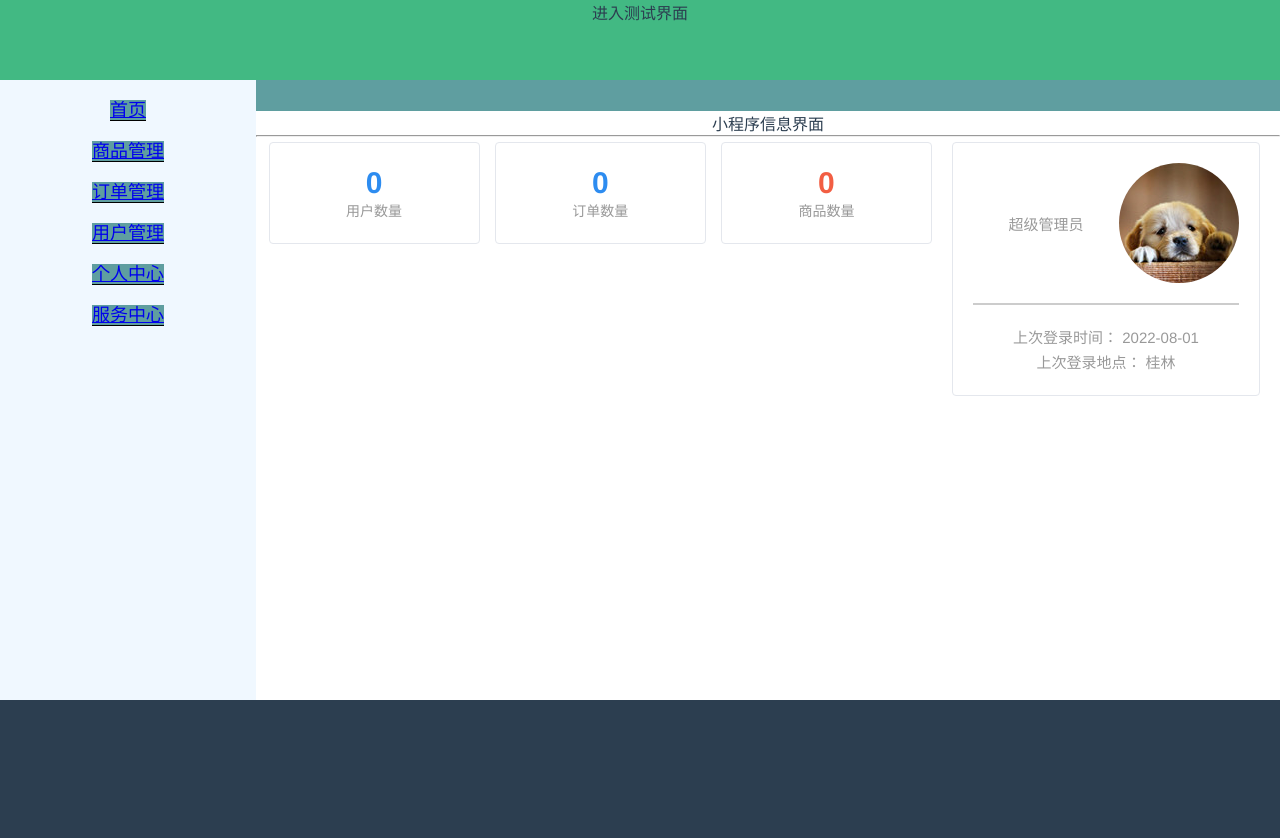
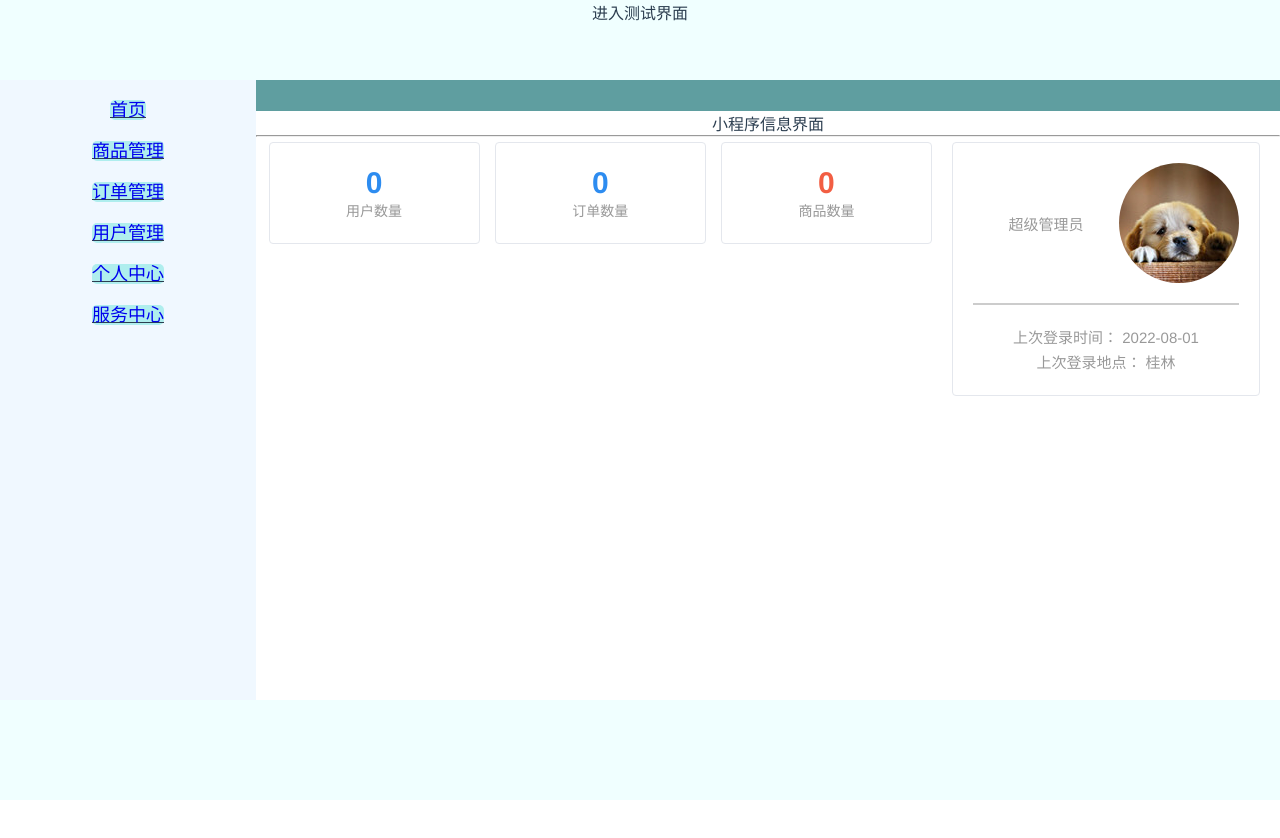
Before and after one commit to Kirito-VR/shop_manage, a Vue app: page /home/App in a window 1280 px wide. Shown: the top 838 px of the page. After the commit the page ends 800 px from the top, so only its background shows below. Built offline with nearby package versions, Linux system fonts and the light colour scheme; what vuex-along would draw is missing.

Commit message:
优化后台的样式

```diff
--- a/src/components/HomeComponents/NavCom.vue
+++ b/src/components/HomeComponents/NavCom.vue
@@ -19,6 +19,6 @@
 .Nav_Com{
     width: 100%;
     height: 80px;
-    background-color: #42b983;
+    background-color: azure;
 }
 </style>
--- a/src/components/HomeComponents/SideBar.vue
+++ b/src/components/HomeComponents/SideBar.vue
@@ -95,11 +95,13 @@
         position: relative;
         width: 20%;
         height: 100%;
-        background-color: aliceblue;
+        background-color:aliceblue;
         float: left;
     }
     .SideList{
         /*position: relative;*/
+      text-decoration:none;
+      text-decoration:underline;
     }
     .SideList>li{
         width: 100%;
@@ -108,17 +110,22 @@
         padding-top: 15px;
         font-size: 18px;
         position: relative;
+        text-decoration:none;
+        text-decoration:underline;
+        list-style:none
     }
     .SideList>li>a{
         margin: 0;
         padding: 0;
         width: 100px;
         height: 80px;
-        border-bottom: 1px solid black;
-        background-color: cadetblue;
+        /*border-bottom: 1px solid black;*/
+        background-color: paleturquoise;
         /*padding-top: 15px;*/
         font-size: 18px;
         /*position: relative;*/
+      border-radius: 5px;
+        text-decoration:none
     }
     .itemUl{
         position: relative;
@@ -126,12 +133,16 @@
 
     .itemUl>li{
         /*position: relative;*/
-        width: 100%;
+        margin-left: 25%;
+        width: 50%;
         /*height: 80px;*/
-        border: 1px solid black;
-        background-color: #42b983;
+        /*border: 1px solid black;*/
+        border-radius: 10px;
+        background-color: honeydew;
         padding-top: 15px;
         font-size: 16px;
+        text-decoration:none;
+        list-style:none
 
     }
 
--- a/src/components/OrderComponents/OrderMana.vue
+++ b/src/components/OrderComponents/OrderMana.vue
@@ -2,7 +2,7 @@
   <div class="OrderMana">
     这是一个OrderMana订单信息与管理模块
     <br>
-    <input id="queryKey" type="text" placeholder="请输入需要查询的订单编号" style="border-radius: 5px; width: 300px;"
+    <input id="queryKey" type="text" placeholder="请输入需要查询的订单编号" style="border-radius: 5px; width: 250px;"
            v-model="inputContent">
     <button class="findOrder" @click="findOrderId">查询</button>
     <button class="reloadButton"><a href="javascript:location.reload();">刷新页面</a></button>
@@ -442,7 +442,7 @@ tr {
 }
 
 #queryKey {
-  left: 310px;
+  left: 380px;
   position: absolute;
 }
 
@@ -460,4 +460,7 @@ tr {
   float: bottom;
   background-color: aliceblue;
 }
+.divClose{
+margin-left: 30px;
+}
 </style>
--- a/src/components/UserComponents/UserCom.vue
+++ b/src/components/UserComponents/UserCom.vue
@@ -314,7 +314,7 @@ el-button{
 }
 .number-label{
   position: relative;
-  left: -550px;
+  left: -400px;
 }
 .search-span{
   position:relative;
--- a/src/components/UserComponents/UserInfo.vue
+++ b/src/components/UserComponents/UserInfo.vue
@@ -87,12 +87,12 @@ import 'element-ui/lib/theme-chalk/index.css';
 <style scoped>
 .bottom-purchase{
   position: relative;
-  left: -700px;
+  left: -600px;
   top:35px;
 }
 .userName {
   position: relative;
-  left: -680px;
+  left: -600px;
 }
 .purchaseHistory{
   position: relative;
--- a/src/views/footView.vue
+++ b/src/views/footView.vue
@@ -11,7 +11,7 @@
 <style scoped>
     .foot{
         width: 100%;
-        height: 150px;
-        background-color: #2c3e50;
+        height: 100px;
+        background-color:azure;
     }
 </style>
```
